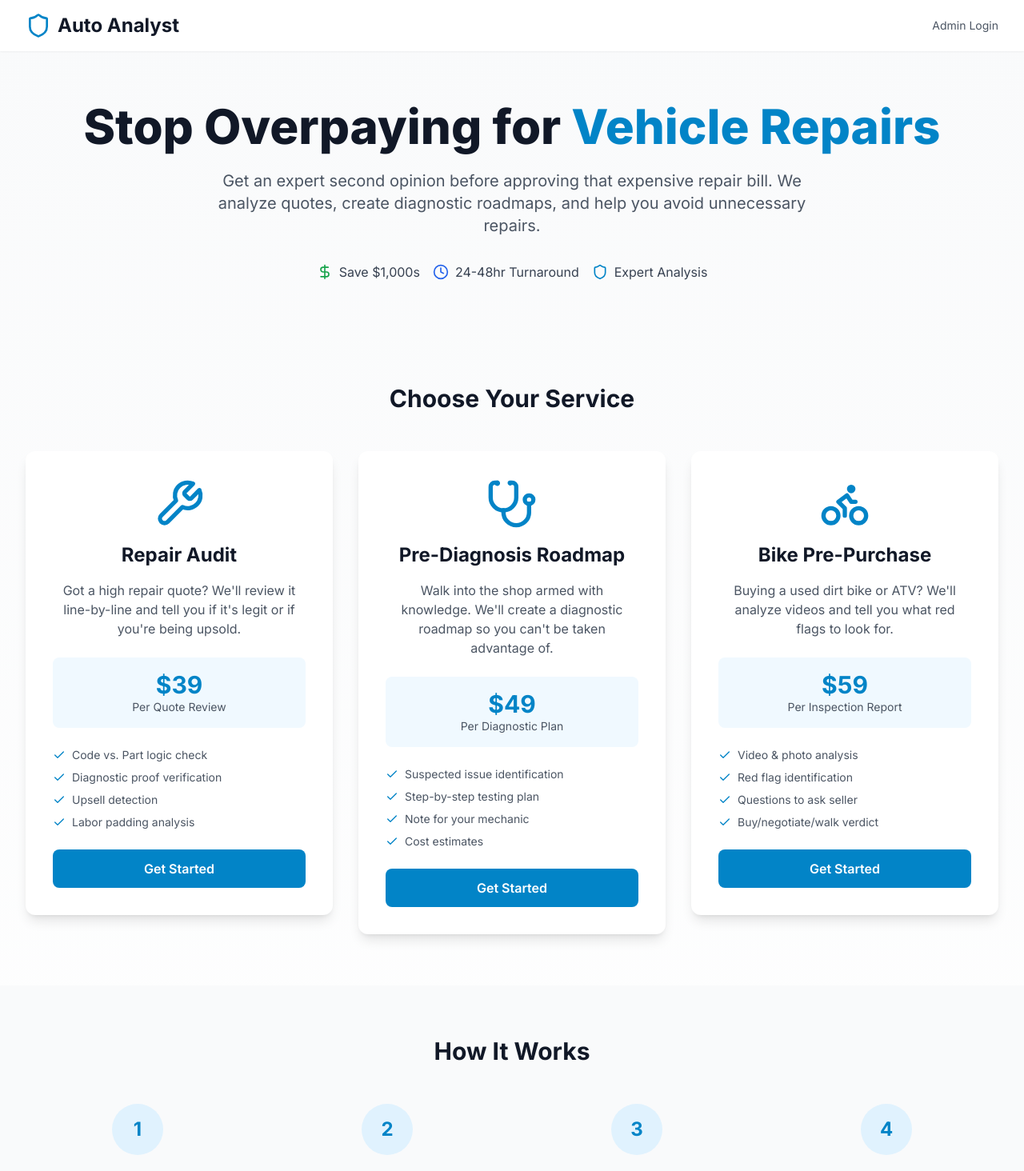
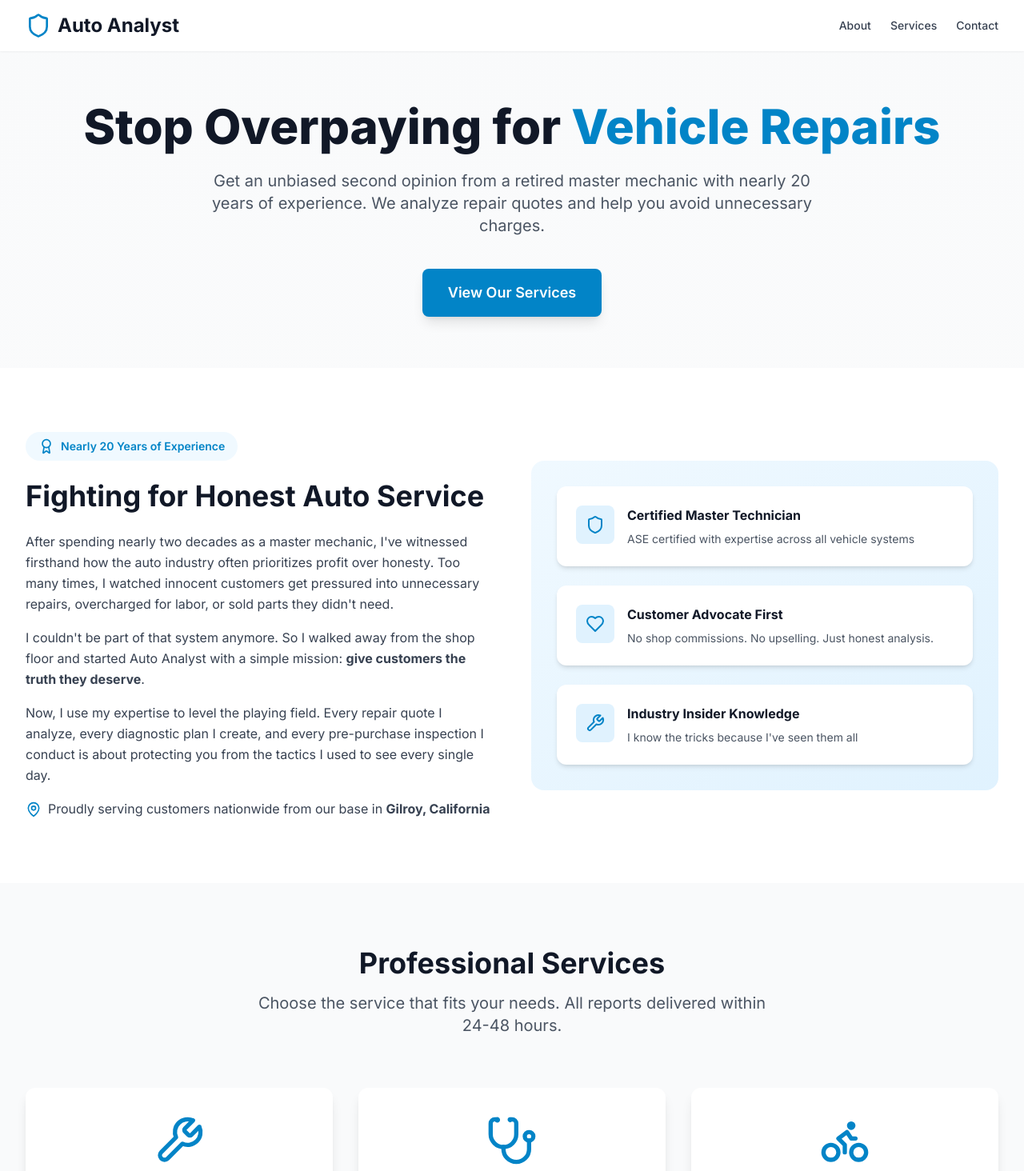
Before and after one commit to TeleosTLink-commits/Auto-Analyst, a Next.js app: page / in a window 1280 px wide. Shown: the top 1464 px of the page at 80% size. Built offline with nearby package versions, Linux system fonts and the light colour scheme.

Commit message:
Complete homepage redesign: add About and Contact sections, remove admin login, add navigation

```diff
--- a/app/page.tsx
+++ b/app/page.tsx
@@ -1,23 +1,28 @@
 import Link from 'next/link';
-import { Wrench, Stethoscope, Bike, Shield, DollarSign, Clock, Check } from 'lucide-react';
+import { Wrench, Stethoscope, Bike, Shield, DollarSign, Clock, Check, Mail, MapPin, Award, Heart } from 'lucide-react';
 
 export default function Home() {
   return (
     <div className="min-h-screen bg-gradient-to-b from-gray-50 to-white">
       {/* Header */}
-      <header className="bg-white shadow-sm">
+      <header className="bg-white shadow-sm sticky top-0 z-50">
         <nav className="max-w-7xl mx-auto px-4 sm:px-6 lg:px-8 py-4">
           <div className="flex justify-between items-center">
             <div className="flex items-center space-x-2">
               <Shield className="h-8 w-8 text-primary-600" />
               <span className="text-2xl font-bold text-gray-900">Auto Analyst</span>
             </div>
-            <Link
-              href="/admin"
-              className="text-sm text-gray-600 hover:text-gray-900"
-            >
-              Admin Login
-            </Link>
+            <div className="flex items-center space-x-6">
+              <a href="#about" className="text-sm font-medium text-gray-700 hover:text-primary-600 transition">
+                About
+              </a>
+              <a href="#services" className="text-sm font-medium text-gray-700 hover:text-primary-600 transition">
+                Services
+              </a>
+              <a href="#contact" className="text-sm font-medium text-gray-700 hover:text-primary-600 transition">
+                Contact
+              </a>
+            </div>
           </div>
         </nav>
       </header>
@@ -29,36 +34,110 @@ export default function Home() {
             Stop Overpaying for <span className="text-primary-600">Vehicle Repairs</span>
           </h1>
           <p className="mt-6 text-xl text-gray-600 max-w-3xl mx-auto">
-            Get an expert second opinion before approving that expensive repair bill.
-            We analyze quotes, create diagnostic roadmaps, and help you avoid unnecessary repairs.
+            Get an unbiased second opinion from a retired master mechanic with nearly 20 years of experience.
+            We analyze repair quotes and help you avoid unnecessary charges.
           </p>
-          <div className="mt-8 flex justify-center space-x-4">
-            <div className="flex items-center space-x-2 text-gray-700">
-              <DollarSign className="h-5 w-5 text-green-600" />
-              <span>Save $1,000s</span>
+          <div className="mt-10">
+            <a
+              href="#services"
+              className="inline-flex items-center px-8 py-4 bg-primary-600 text-white text-lg font-semibold rounded-lg hover:bg-primary-700 transition shadow-lg"
+            >
+              View Our Services
+            </a>
           </div>
-            <div className="flex items-center space-x-2 text-gray-700">
-              <Clock className="h-5 w-5 text-blue-600" />
-              <span>24-48hr Turnaround</span>
         </div>
-            <div className="flex items-center space-x-2 text-gray-700">
-              <Shield className="h-5 w-5 text-primary-600" />
-              <span>Expert Analysis</span>
+      </section>
+
+      {/* About Section */}
+      <section id="about" className="bg-white py-20">
+        <div className="max-w-7xl mx-auto px-4 sm:px-6 lg:px-8">
+          <div className="grid md:grid-cols-2 gap-12 items-center">
+            <div>
+              <div className="inline-flex items-center px-4 py-2 bg-primary-50 rounded-full mb-6">
+                <Award className="h-5 w-5 text-primary-600 mr-2" />
+                <span className="text-sm font-semibold text-primary-600">Nearly 20 Years of Experience</span>
+              </div>
+              <h2 className="text-4xl font-bold text-gray-900 mb-6">
+                Fighting for Honest Auto Service
+              </h2>
+              <div className="space-y-4 text-gray-700 leading-relaxed">
+                <p>
+                  After spending nearly two decades as a master mechanic, I've witnessed firsthand how the auto industry
+                  often prioritizes profit over honesty. Too many times, I watched innocent customers get pressured into
+                  unnecessary repairs, overcharged for labor, or sold parts they didn't need.
+                </p>
+                <p>
+                  I couldn't be part of that system anymore. So I walked away from the shop floor and started Auto Analyst
+                  with a simple mission: <strong>give customers the truth they deserve</strong>.
+                </p>
+                <p>
+                  Now, I use my expertise to level the playing field. Every repair quote I analyze, every diagnostic plan
+                  I create, and every pre-purchase inspection I conduct is about protecting you from the tactics I used to
+                  see every single day.
+                </p>
+                <p className="flex items-start">
+                  <MapPin className="h-5 w-5 text-primary-600 mr-2 mt-1 flex-shrink-0" />
+                  <span>Proudly serving customers nationwide from our base in <strong>Gilroy, California</strong></span>
+                </p>
+              </div>
+            </div>
+            <div className="bg-gradient-to-br from-primary-50 to-primary-100 rounded-2xl p-8">
+              <div className="space-y-6">
+                <div className="bg-white rounded-xl p-6 shadow-md">
+                  <div className="flex items-start">
+                    <div className="bg-primary-100 rounded-lg p-3 mr-4">
+                      <Shield className="h-6 w-6 text-primary-600" />
+                    </div>
+                    <div>
+                      <h3 className="font-bold text-gray-900 mb-2">Certified Master Technician</h3>
+                      <p className="text-sm text-gray-600">ASE certified with expertise across all vehicle systems</p>
+                    </div>
+                  </div>
+                </div>
+                <div className="bg-white rounded-xl p-6 shadow-md">
+                  <div className="flex items-start">
+                    <div className="bg-primary-100 rounded-lg p-3 mr-4">
+                      <Heart className="h-6 w-6 text-primary-600" />
+                    </div>
+                    <div>
+                      <h3 className="font-bold text-gray-900 mb-2">Customer Advocate First</h3>
+                      <p className="text-sm text-gray-600">No shop commissions. No upselling. Just honest analysis.</p>
+                    </div>
+                  </div>
+                </div>
+                <div className="bg-white rounded-xl p-6 shadow-md">
+                  <div className="flex items-start">
+                    <div className="bg-primary-100 rounded-lg p-3 mr-4">
+                      <Wrench className="h-6 w-6 text-primary-600" />
+                    </div>
+                    <div>
+                      <h3 className="font-bold text-gray-900 mb-2">Industry Insider Knowledge</h3>
+                      <p className="text-sm text-gray-600">I know the tricks because I've seen them all</p>
+                    </div>
+                  </div>
+                </div>
+              </div>
             </div>
           </div>
         </div>
       </section>
 
-      {/* Services */}
-      <section className="max-w-7xl mx-auto px-4 sm:px-6 lg:px-8 py-16">
-        <h2 className="text-3xl font-bold text-center text-gray-900 mb-12">
-          Choose Your Service
+      {/* Services Section */}
+      <section id="services" className="py-20 bg-gray-50">
+        <div className="max-w-7xl mx-auto px-4 sm:px-6 lg:px-8">
+          <div className="text-center mb-16">
+            <h2 className="text-4xl font-bold text-gray-900 mb-4">
+              Professional Services
             </h2>
+            <p className="text-xl text-gray-600 max-w-2xl mx-auto">
+              Choose the service that fits your needs. All reports delivered within 24-48 hours.
+            </p>
+          </div>
 
           <div className="grid md:grid-cols-3 gap-8">
             {/* Repair Audit */}
             <Link href="/services/repair-audit">
-            <div className="bg-white rounded-xl shadow-lg p-8 hover:shadow-xl transition-shadow cursor-pointer border-2 border-transparent hover:border-primary-500">
+              <div className="bg-white rounded-xl shadow-lg p-8 hover:shadow-xl transition-shadow cursor-pointer border-2 border-transparent hover:border-primary-500 h-full">
                 <div className="flex justify-center mb-4">
                   <Wrench className="h-16 w-16 text-primary-600" />
                 </div>
@@ -66,13 +145,13 @@ export default function Home() {
                   Repair Audit
                 </h3>
                 <p className="text-gray-600 text-center mb-6">
-                Got a high repair quote? We'll review it line-by-line and tell you if it's legit or if you're being upsold.
+                  Already got a quote? We'll analyze it line-by-line to identify overcharges, unnecessary work, and markup schemes.
                 </p>
                 <div className="bg-primary-50 rounded-lg p-4 mb-6">
                   <p className="text-3xl font-bold text-center text-primary-600">$39</p>
-                <p className="text-sm text-center text-gray-600">Per Quote Review</p>
+                  <p className="text-sm text-center text-gray-600">Per Quote Analysis</p>
                 </div>
-              <ul className="space-y-2 text-sm text-gray-600 mb-6">
+                <ul className="space-y-3 text-sm text-gray-700 mb-6">
                   <li className="flex items-start">
                     <Check className="h-4 w-4 text-primary-600 mr-2 flex-shrink-0 mt-0.5" />
                     Code vs. Part logic check
@@ -98,7 +177,7 @@ export default function Home() {
 
             {/* Pre-Diagnosis */}
             <Link href="/services/pre-diagnosis">
-            <div className="bg-white rounded-xl shadow-lg p-8 hover:shadow-xl transition-shadow cursor-pointer border-2 border-transparent hover:border-primary-500">
+              <div className="bg-white rounded-xl shadow-lg p-8 hover:shadow-xl transition-shadow cursor-pointer border-2 border-transparent hover:border-primary-500 h-full">
                 <div className="flex justify-center mb-4">
                   <Stethoscope className="h-16 w-16 text-primary-600" />
                 </div>
@@ -112,7 +191,7 @@ export default function Home() {
                   <p className="text-3xl font-bold text-center text-primary-600">$49</p>
                   <p className="text-sm text-center text-gray-600">Per Diagnostic Plan</p>
                 </div>
-              <ul className="space-y-2 text-sm text-gray-600 mb-6">
+                <ul className="space-y-3 text-sm text-gray-700 mb-6">
                   <li className="flex items-start">
                     <Check className="h-4 w-4 text-primary-600 mr-2 flex-shrink-0 mt-0.5" />
                     Suspected issue identification
@@ -138,7 +217,7 @@ export default function Home() {
 
             {/* Bike Pre-Purchase */}
             <Link href="/services/bike-purchase">
-            <div className="bg-white rounded-xl shadow-lg p-8 hover:shadow-xl transition-shadow cursor-pointer border-2 border-transparent hover:border-primary-500">
+              <div className="bg-white rounded-xl shadow-lg p-8 hover:shadow-xl transition-shadow cursor-pointer border-2 border-transparent hover:border-primary-500 h-full">
                 <div className="flex justify-center mb-4">
                   <Bike className="h-16 w-16 text-primary-600" />
                 </div>
@@ -152,10 +231,14 @@ export default function Home() {
                   <p className="text-3xl font-bold text-center text-primary-600">$59</p>
                   <p className="text-sm text-center text-gray-600">Per Inspection Report</p>
                 </div>
-              <ul className="space-y-2 text-sm text-gray-600 mb-6">
+                <ul className="space-y-3 text-sm text-gray-700 mb-6">
                   <li className="flex items-start">
                     <Check className="h-4 w-4 text-primary-600 mr-2 flex-shrink-0 mt-0.5" />
                     Video & photo analysis
+                  </li>
+                  <li className="flex items-start">
+                    <Check className="h-4 w-4 text-primary-600 mr-2 flex-shrink-0 mt-0.5" />
+                    Common issue checklist
                   </li>
                   <li className="flex items-start">
                     <Check className="h-4 w-4 text-primary-600 mr-2 flex-shrink-0 mt-0.5" />
@@ -163,11 +246,7 @@ export default function Home() {
                   </li>
                   <li className="flex items-start">
                     <Check className="h-4 w-4 text-primary-600 mr-2 flex-shrink-0 mt-0.5" />
-                  Questions to ask seller
-                </li>
-                <li className="flex items-start">
-                  <Check className="h-4 w-4 text-primary-600 mr-2 flex-shrink-0 mt-0.5" />
-                  Buy/negotiate/walk verdict
+                    Fair price assessment
                   </li>
                 </ul>
                 <button className="w-full bg-primary-600 text-white py-3 rounded-lg font-semibold hover:bg-primary-700 transition">
@@ -176,14 +255,20 @@ export default function Home() {
               </div>
             </Link>
           </div>
+        </div>
       </section>
 
       {/* How It Works */}
-      <section className="bg-gray-50 py-16">
+      <section className="py-20 bg-white">
         <div className="max-w-7xl mx-auto px-4 sm:px-6 lg:px-8">
-          <h2 className="text-3xl font-bold text-center text-gray-900 mb-12">
+          <div className="text-center mb-16">
+            <h2 className="text-4xl font-bold text-gray-900 mb-4">
               How It Works
             </h2>
+            <p className="text-xl text-gray-600">
+              Get expert analysis in four simple steps
+            </p>
+          </div>
           <div className="grid md:grid-cols-4 gap-8">
             <div className="text-center">
               <div className="bg-primary-100 rounded-full h-16 w-16 flex items-center justify-center mx-auto mb-4">
@@ -217,6 +302,93 @@ export default function Home() {
         </div>
       </section>
 
+      {/* Contact Section */}
+      <section id="contact" className="py-20 bg-gradient-to-br from-primary-600 to-primary-700">
+        <div className="max-w-4xl mx-auto px-4 sm:px-6 lg:px-8">
+          <div className="text-center mb-12">
+            <h2 className="text-4xl font-bold text-white mb-4">
+              Get In Touch
+            </h2>
+            <p className="text-xl text-primary-100">
+              Have questions? Ready to get started? Reach out today.
+            </p>
+          </div>
+          <div className="bg-white rounded-2xl shadow-2xl p-8 md:p-12">
+            <div className="grid md:grid-cols-2 gap-8">
+              <div className="space-y-6">
+                <div>
+                  <h3 className="text-2xl font-bold text-gray-900 mb-6">Contact Information</h3>
+                  <div className="space-y-4">
+                    <div className="flex items-start">
+                      <div className="bg-primary-100 rounded-lg p-3 mr-4">
+                        <Mail className="h-6 w-6 text-primary-600" />
+                      </div>
+                      <div>
+                        <p className="text-sm font-semibold text-gray-500 uppercase">Email</p>
+                        <a href="mailto:owner@auto-analyst.com" className="text-lg font-medium text-gray-900 hover:text-primary-600 transition">
+                          owner@auto-analyst.com
+                        </a>
+                      </div>
+                    </div>
+                    <div className="flex items-start">
+                      <div className="bg-primary-100 rounded-lg p-3 mr-4">
+                        <MapPin className="h-6 w-6 text-primary-600" />
+                      </div>
+                      <div>
+                        <p className="text-sm font-semibold text-gray-500 uppercase">Location</p>
+                        <p className="text-lg font-medium text-gray-900">Gilroy, California</p>
+                        <p className="text-sm text-gray-600">Serving customers nationwide</p>
+                      </div>
+                    </div>
+                    <div className="flex items-start">
+                      <div className="bg-primary-100 rounded-lg p-3 mr-4">
+                        <Clock className="h-6 w-6 text-primary-600" />
+                      </div>
+                      <div>
+                        <p className="text-sm font-semibold text-gray-500 uppercase">Response Time</p>
+                        <p className="text-lg font-medium text-gray-900">24-48 hours</p>
+                        <p className="text-sm text-gray-600">All reports delivered promptly</p>
+                      </div>
+                    </div>
+                  </div>
+                </div>
+              </div>
+              <div className="bg-gradient-to-br from-gray-50 to-gray-100 rounded-xl p-6">
+                <h3 className="text-xl font-bold text-gray-900 mb-4">Why Choose Auto Analyst?</h3>
+                <ul className="space-y-3">
+                  <li className="flex items-start">
+                    <Check className="h-5 w-5 text-primary-600 mr-3 flex-shrink-0 mt-0.5" />
+                    <span className="text-gray-700">Nearly 20 years of master technician experience</span>
+                  </li>
+                  <li className="flex items-start">
+                    <Check className="h-5 w-5 text-primary-600 mr-3 flex-shrink-0 mt-0.5" />
+                    <span className="text-gray-700">No conflicts of interest - we don't profit from repairs</span>
+                  </li>
+                  <li className="flex items-start">
+                    <Check className="h-5 w-5 text-primary-600 mr-3 flex-shrink-0 mt-0.5" />
+                    <span className="text-gray-700">Detailed, easy-to-understand reports</span>
+                  </li>
+                  <li className="flex items-start">
+                    <Check className="h-5 w-5 text-primary-600 mr-3 flex-shrink-0 mt-0.5" />
+                    <span className="text-gray-700">Fast turnaround on all analysis</span>
+                  </li>
+                  <li className="flex items-start">
+                    <Check className="h-5 w-5 text-primary-600 mr-3 flex-shrink-0 mt-0.5" />
+                    <span className="text-gray-700">Affordable pricing that pays for itself</span>
+                  </li>
+                </ul>
+                <div className="mt-6 pt-6 border-t border-gray-300">
+                  <p className="text-sm text-gray-600 italic">
+                    "I left the industry because I couldn't stand watching customers get ripped off.
+                    Now I use my knowledge to protect you instead."
+                  </p>
+                </div>
+              </div>
+            </div>
+          </div>
+        </div>
+      </section>
+
       {/* Footer */}
       <footer className="bg-gray-900 text-white py-12">
         <div className="max-w-7xl mx-auto px-4 sm:px-6 lg:px-8">
@@ -225,11 +397,14 @@ export default function Home() {
               <Shield className="h-8 w-8 text-primary-400" />
               <span className="text-2xl font-bold">Auto Analyst</span>
             </div>
-            <p className="text-gray-400 mb-4">
+            <p className="text-gray-400 mb-2">
               Your trusted second opinion for vehicle repairs
             </p>
+            <p className="text-sm text-gray-500 mb-4">
+              Gilroy, California | owner@auto-analyst.com
+            </p>
             <p className="text-sm text-gray-500">
-              Ã‚Â© 2025 Auto Auditor. All rights reserved.
+               2025 Auto Analyst. All rights reserved.
             </p>
           </div>
         </div>
```
Lines whose indentation alone changed are shown as unchanged.
